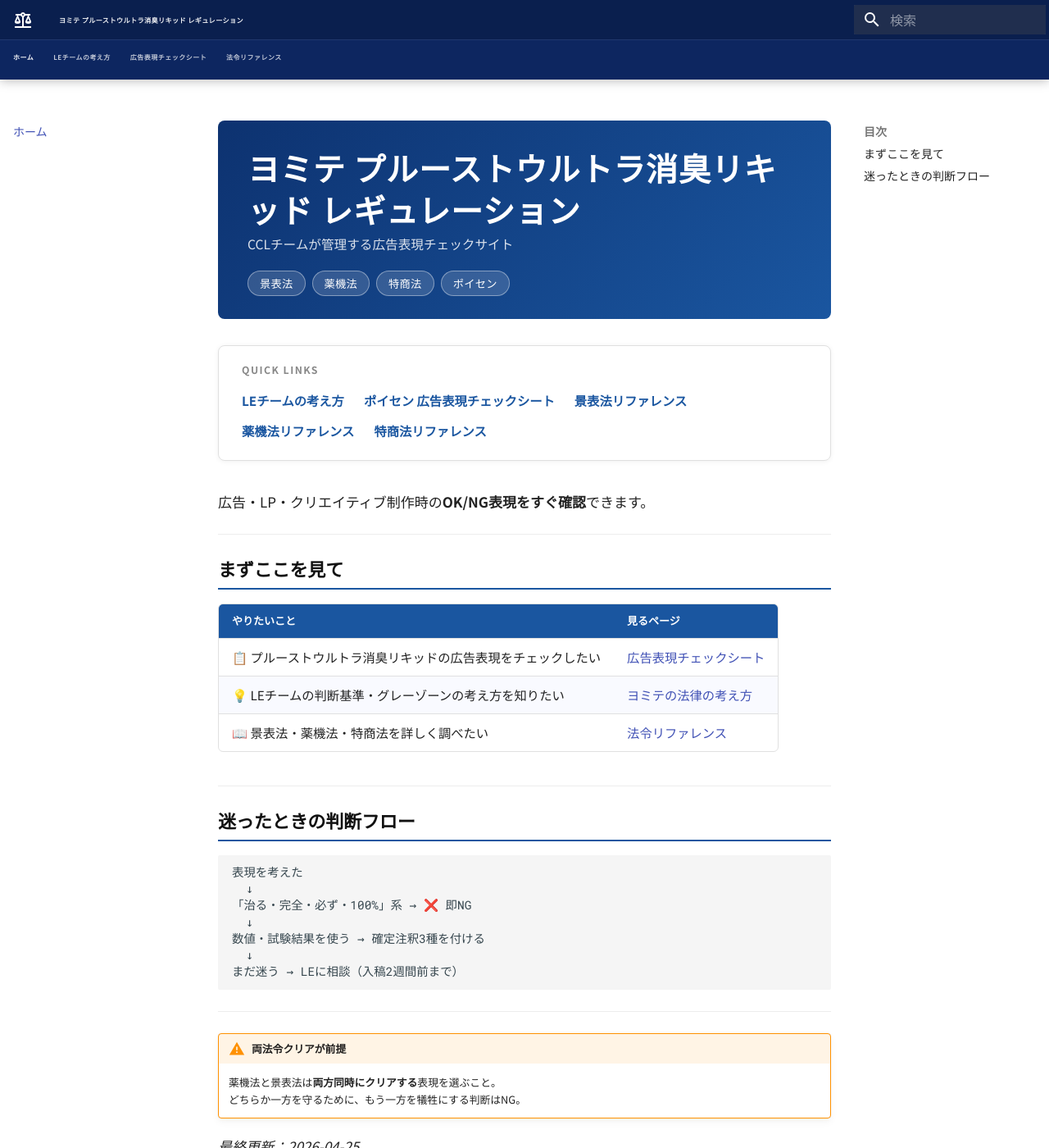
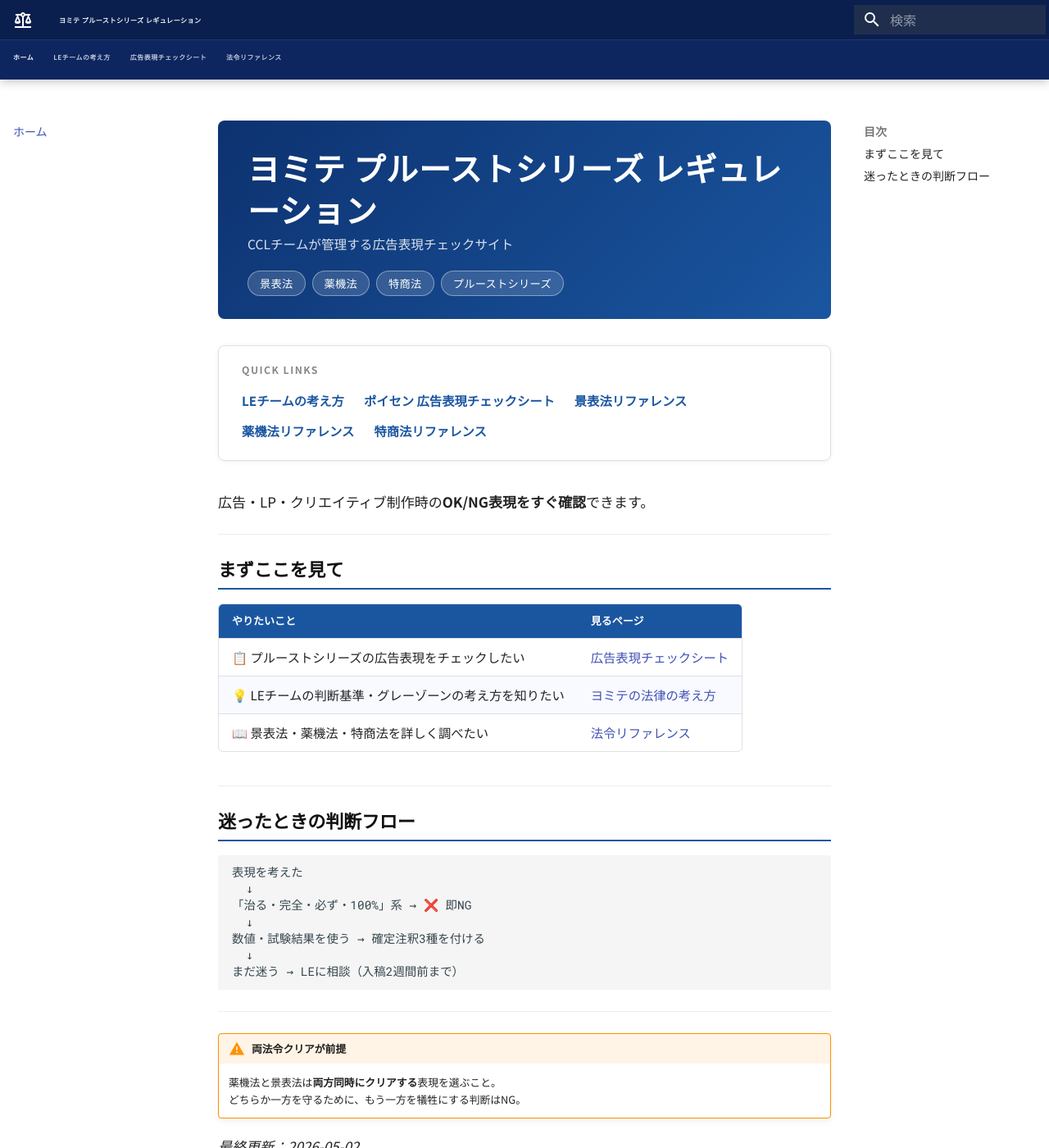
Before and after one commit to yomite-ys/yomite-prouspoisen-regulation, an MkDocs documentation site: the page built from docs/index.md, in a window 1280 px wide and 1400 px high. Shown: the whole window at 82% size. Built offline with MkDocs 1.6.1 and Material for MkDocs 9.7.7, drawn with Linux system fonts in a browser that asks for light colours.

Commit message:
fix: サイト名・ホーム画面をプルーストシリーズに変更
Co-Authored-By: Claude Sonnet 4.6 <noreply@anthropic.com>

```diff
--- a/docs/index.md
+++ b/docs/index.md
@@ -1,11 +1,11 @@
 <div class="product-header" markdown="1">
-<h1>ヨミテ プルーストウルトラ消臭リキッド レギュレーション</h1>
+<h1>ヨミテ プルーストシリーズ レギュレーション</h1>
 <div class="subtitle">CCLチームが管理する広告表現チェックサイト</div>
 <div class="product-tags">
   <span class="product-tag">景表法</span>
   <span class="product-tag">薬機法</span>
   <span class="product-tag">特商法</span>
-  <span class="product-tag">ポイセン</span>
+  <span class="product-tag">プルーストシリーズ</span>
 </div>
 </div>
 
@@ -28,7 +28,7 @@
 
 | やりたいこと                          | 見るページ                             |
 | ------------------------------- | --------------------------------- |
-| 📋 プルーストウルトラ消臭リキッドの広告表現をチェックしたい | [広告表現チェックシート](products/poisen.md) |
+| 📋 プルーストシリーズの広告表現をチェックしたい | [広告表現チェックシート](products/poisen.md) |
 | 💡 LEチームの判断基準・グレーゾーンの考え方を知りたい   | [ヨミテの法律の考え方](le-philosophy.md)    |
 | 📖 景表法・薬機法・特商法を詳しく調べたい          | [法令リファレンス](law/keihyohou.md)      |
 
--- a/mkdocs.yml
+++ b/mkdocs.yml
@@ -1,5 +1,5 @@
-site_name: ヨミテ プルーストウルトラ消臭リキッド レギュレーション
-site_description: ヨミテ LE チームの法令・広告レギュレーション知識ベース
+site_name: ヨミテ プルーストシリーズ レギュレーション
+site_description: ヨミテ LE チームの法令・広告レギュレーション知識ベース（プルーストシリーズ）
 
 docs_dir: docs
 
```
Also changed, not shown: other parts of docs/index.md (+1 -1 lines).
